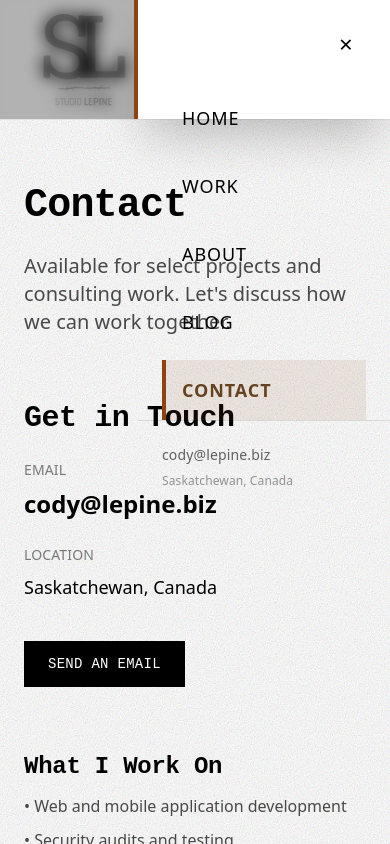
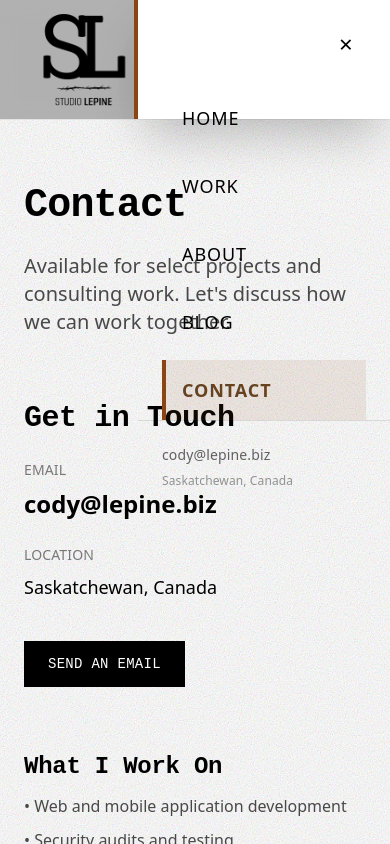
Before and after one commit to Voqii/StudioLepine, a React (Vite) app: page /contact in a window 390 px wide. Both pictures are taken after a click on the button "Toggle menu". Shown: the top 844 px of the page. Built offline with nearby package versions, Linux system fonts and the light colour scheme; a web font is replaced by a local one.

Commit message:
fix: deblur

```diff
--- a/src/components/MobileMenu.tsx
+++ b/src/components/MobileMenu.tsx
@@ -58,7 +58,7 @@
               animate={{ opacity: 1 }}
               exit={{ opacity: 0 }}
               transition={{ duration: 0.2 }}
-              className="fixed inset-0 bg-black/30 backdrop-blur-sm z-40 md:hidden"
+              className="fixed inset-0 bg-black/30 z-40 md:hidden"
               onClick={closeMenu}
             />
 
```
